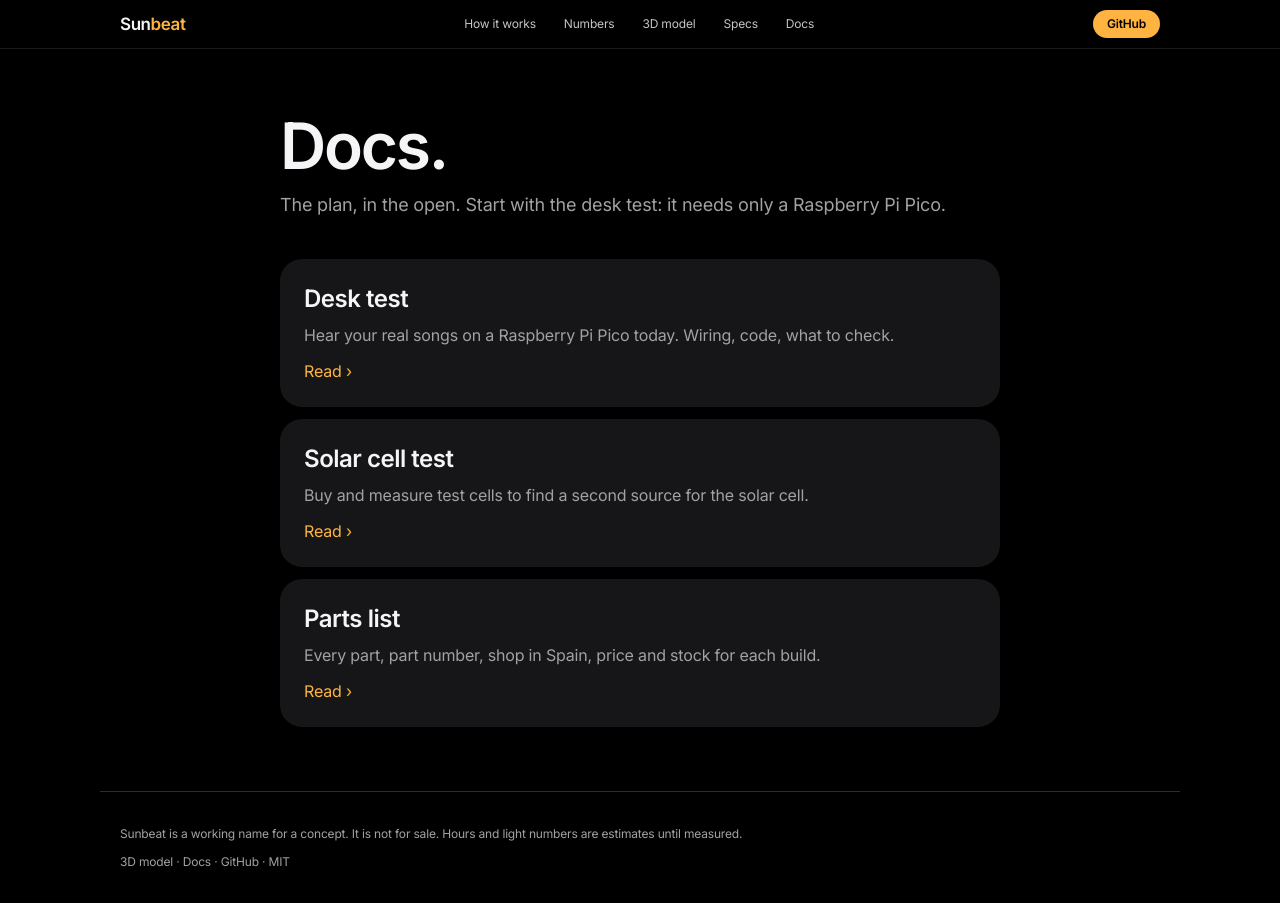
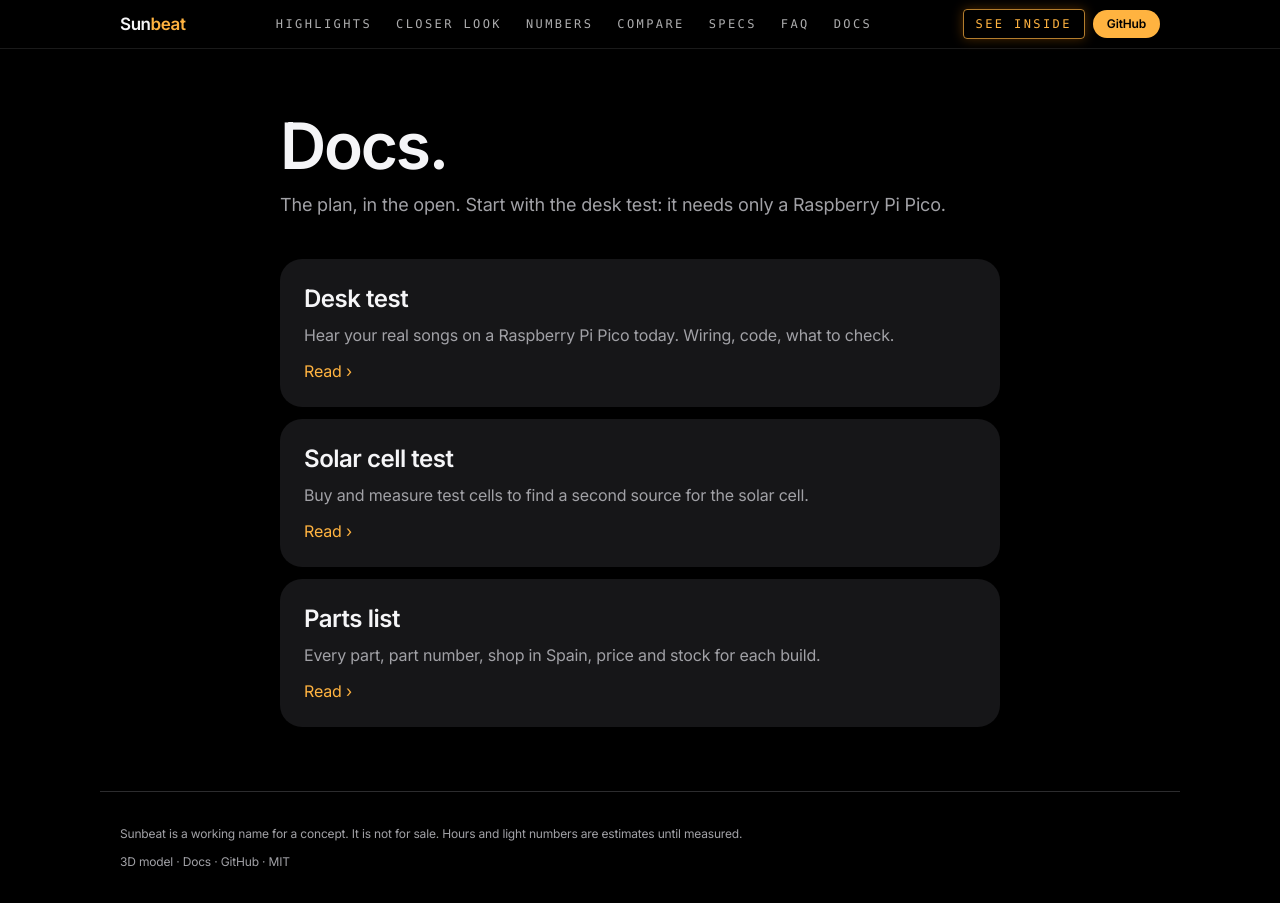
Before and after one commit to IFAKA/sunbeat, a Next.js app in the folder site/: page /docs in a window 1280 px wide. Built offline with nearby package versions, Linux system fonts and the light colour scheme.

Commit message:
Nav: one bar instead of two (merged section jumps into the main nav)

```diff
--- a/site/app/page.tsx
+++ b/site/app/page.tsx
@@ -1,5 +1,5 @@
 import Smooth from "@/components/Smooth";
-import Nav, { LocalBar, REPO } from "@/components/Nav";
+import Nav, { REPO } from "@/components/Nav";
 import SolarGrid from "@/components/SolarGrid";
 import Hero from "@/components/Hero";
 import Film from "@/components/Film";
@@ -54,7 +54,6 @@ export default function Home() {
   return (
     <Smooth>
       <Nav />
-      <LocalBar />
       <main>
         <Hero />
         <section aria-label="Highlights" className="relative mx-auto flex max-w-[1080px] flex-col items-center px-5 pb-6 pt-[22svh] text-center">
--- a/site/components/Film.tsx
+++ b/site/components/Film.tsx
@@ -75,7 +75,7 @@ export default function Film() {
   return (
     <section ref={root} id="film" className="relative" style={{ height: `${N * 100}svh` }}>
       <div className="sticky top-0 h-svh">
-        <Stage3D ref={stage} ret={2.5} initial={{ ...poseAt(0), snap: true }} className="absolute inset-x-0 bottom-0 top-[34%] md:bottom-0 md:left-[26%] md:right-0 md:top-[92px]" />
+        <Stage3D ref={stage} ret={2.5} initial={{ ...poseAt(0), snap: true }} className="absolute inset-x-0 bottom-0 top-[34%] md:bottom-0 md:left-[26%] md:right-0 md:top-[48px]" />
         <div className="pointer-events-none absolute inset-x-0 top-0 h-[36%] md:inset-y-0 md:right-auto md:h-full md:w-[40%]">
           <div className="relative h-full">
             {BEATS.map((b, i) => (
--- a/site/components/Hero.tsx
+++ b/site/components/Hero.tsx
@@ -50,7 +50,7 @@ export default function Hero() {
           ))}
         </div>
       </motion.div>
-      <div className="pointer-events-none relative z-10 mx-auto flex max-w-[1080px] flex-col items-center px-5 pt-[calc(92px+3svh)]">
+      <div className="pointer-events-none relative z-10 mx-auto flex max-w-[1080px] flex-col items-center px-5 pt-[calc(56px+3svh)]">
         <motion.h1 initial={{ opacity: 0, y: 20 }} animate={{ opacity: 1, y: 0 }} transition={{ duration: 0.8, delay: 0.2, ease: [0.22, 0.61, 0.36, 1] }} className="text-[clamp(34px,min(10vw,10.5vh),104px)] font-semibold leading-[1.02] tracking-[-0.04em] [text-wrap:balance]">
           Never <span className="glow-sun text-sun">charge.</span>
         </motion.h1>
--- a/site/components/Nav.tsx
+++ b/site/components/Nav.tsx
@@ -1,34 +1,20 @@
-const LINKS = [["/#film", "How it works"], ["/#numbers", "Numbers"], ["/build", "3D model"], ["/#specs", "Specs"], ["/docs", "Docs"]] as const;
-const LOCAL = [["#film", "Highlights"], ["#inside", "Closer look"], ["#numbers", "Numbers"], ["#compare", "Compare"], ["#faq", "FAQ"]] as const;
+const LINKS = [["/#film", "Highlights"], ["/#inside", "Closer look"], ["/#numbers", "Numbers"], ["/#compare", "Compare"], ["/#specs", "Specs"], ["/#faq", "FAQ"], ["/docs", "Docs"]] as const;
 export const REPO = "https://github.com/IFAKA/sunbeat";
 
-/** Apple's local bar: name left, jumps right, one button. */
+/** One bar only: name left, section jumps centre, two buttons right. */
 export default function Nav() {
   return (
     <header className="fixed inset-x-0 top-0 z-30 border-b border-white/10 bg-black/70 backdrop-blur-xl">
-      <div className="mx-auto flex h-12 max-w-[1080px] items-center justify-between px-5 text-xs">
+      <div className="mx-auto flex h-12 max-w-[1080px] items-center justify-between gap-4 px-5 text-xs">
         <a href="/" className="text-[17px] font-semibold tracking-tight">Sun<span className="text-sun">beat</span></a>
-        <nav className="hidden gap-7 text-paper/80 md:flex">
-          {LINKS.map(([h, t]) => <a key={h} href={h} className="hover:text-paper">{t}</a>)}
+        <nav className="kicker hidden gap-6 text-[11px] text-paper/70 lg:flex">
+          {LINKS.map(([h, t]) => <a key={h} href={h} className="hover:text-sun">{t}</a>)}
         </nav>
-        <a href={REPO} className="rounded-full bg-sun px-3.5 py-1.5 font-semibold text-black hover:brightness-110">GitHub</a>
+        <div className="flex items-center gap-2">
+          <a href="/build" className="kicker hidden rounded-sm border border-sun/70 px-3 py-1.5 text-[11px] text-sun shadow-[0_0_12px_rgba(255,138,0,0.3)] hover:bg-sun/10 sm:block">See inside</a>
+          <a href={REPO} className="rounded-full bg-sun px-3.5 py-1.5 font-semibold text-black hover:brightness-110">GitHub</a>
+        </div>
       </div>
     </header>
   );
 }
-
-/** Apple's local bar under the nav: "Overview", jump links, Tech Specs and one button. */
-export function LocalBar() {
-  return (
-    <div className="fixed inset-x-0 top-12 z-20 border-b border-white/5 bg-black/55 backdrop-blur-xl">
-      <div className="mx-auto flex h-11 max-w-[1080px] items-center justify-between gap-4 px-5">
-        <a href="#overview" className="text-[17px] font-semibold tracking-tight">Overview</a>
-        <nav className="kicker hidden gap-6 text-[11px] text-paper/70 md:flex">
-          {LOCAL.map(([h, t]) => <a key={h} href={h} className="hover:text-sun">{t}</a>)}
-          <a href="#specs" className="hover:text-sun">Tech Specs</a>
-        </nav>
-        <a href="/build" className="kicker rounded-sm border border-sun/70 px-3 py-1.5 text-[11px] text-sun shadow-[0_0_12px_rgba(255,138,0,0.3)] hover:bg-sun/10">See inside</a>
-      </div>
-    </div>
-  );
-}
```
